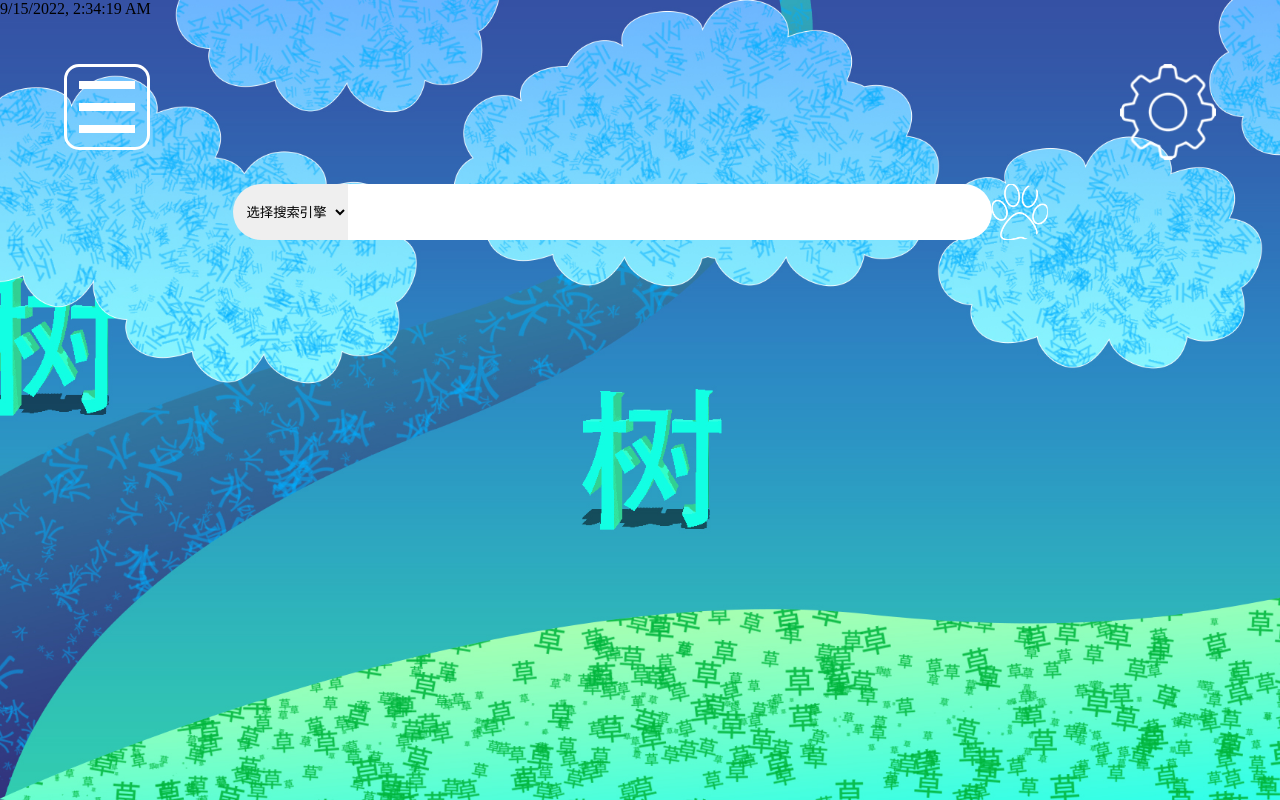
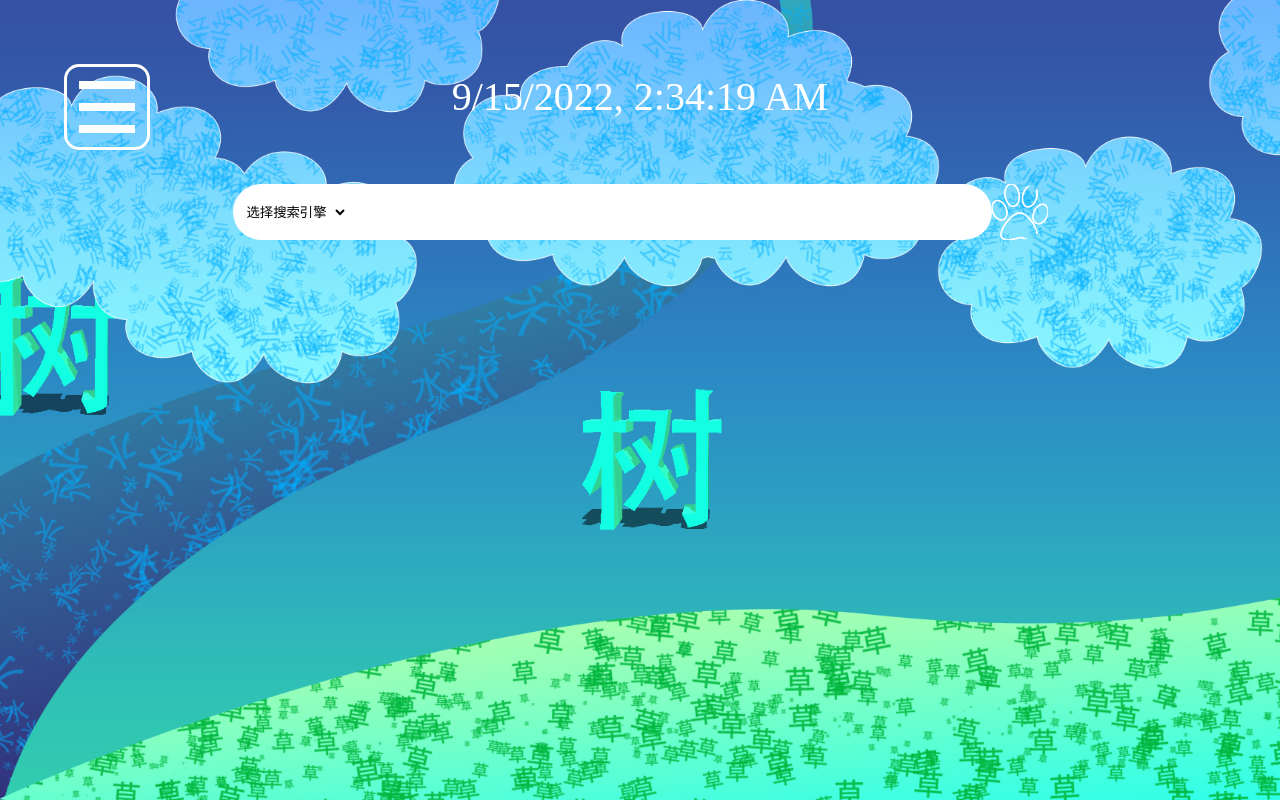
Before and after one commit to id1145/qsy-max, a plain HTML site: page index.html in a window 1280 px wide. Drawn offline with Linux system fonts and the light colour scheme.

Commit message:
Update css.css

```diff
--- a/css.css
+++ b/css.css
@@ -24,6 +24,7 @@ body {
   padding-left: 10px;
   cursor: pointer;
   outline: none;
+  background-color: white;
 }
 .sou1 {
   height: 6.8vh;
@@ -75,6 +76,7 @@ body {
   position: absolute;
   display: flex;
   justify-content: end;
+  display: none;
 }
 .shezhi {
   width: 12vh;
@@ -115,6 +117,19 @@ body {
 .tupian {
   height: 3vh;
   margin-right: 15px;
+}
+.time {
+  width: 100vw;
+  position: absolute;
+  z-index: 100;
+  display: flex;
+  justify-content: center;
+  align-items: flex-end;
+  height: 15vh;
+}
+.times {
+  font-size: 5vh;
+  color: white;
 }
 @media (max-width: 600px) {
   .all {
```
